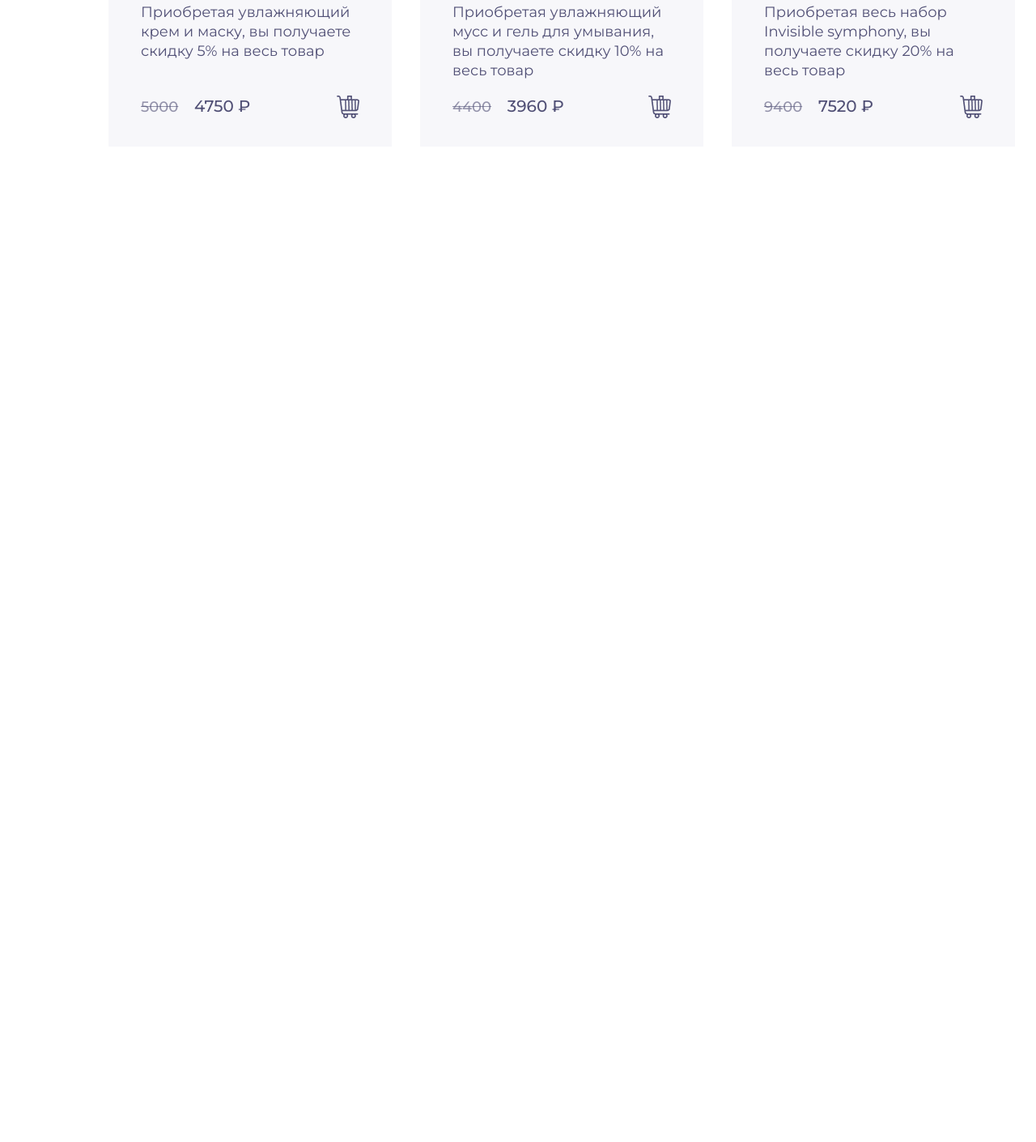
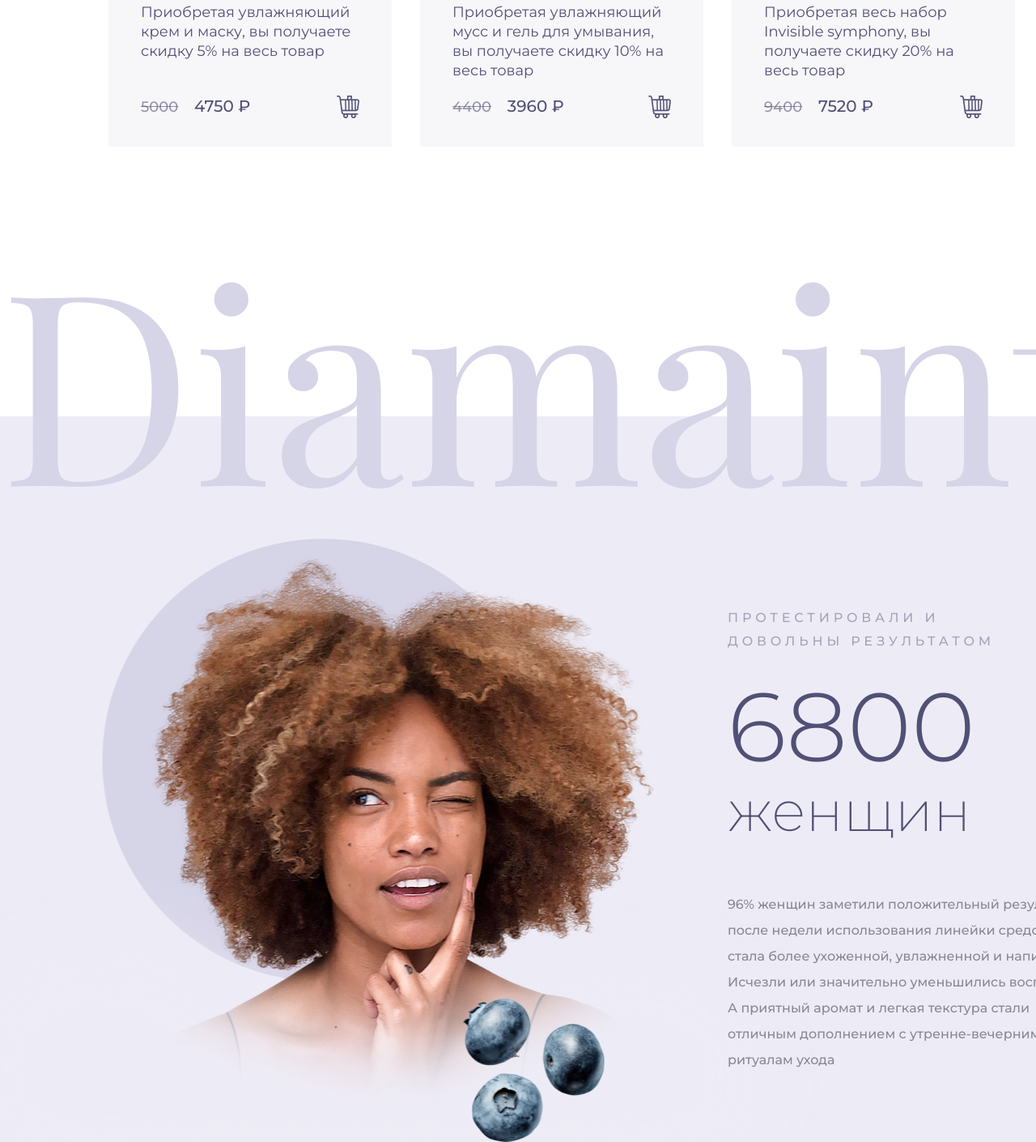
Before and after one commit to ansunrisein/diamaint, a website: page public/index.html in a window 1280 px wide. Shown: the part 4453-5863 px from the top of the page at 81% size. Before the commit the page ends 4634 px from the top, so only its background shows below. Drawn offline with nearby package versions, Linux system fonts and the light colour scheme.

Commit message:
Implement statistic section

```diff
--- a/public/index.html
+++ b/public/index.html
@@ -218,6 +218,36 @@
           </div>
         </div>
       </section>
+
+      <section class="statistic">
+        <div class="statistic__background"></div>
+        <div class="layout">
+          <h1 class="statistic__title">Diamaint</h1>
+          <div class="statistic__container">
+            <div class="statistic__image-wrapper">
+              <img class="statistic__image" src="assets/women.png" alt="" />
+            </div>
+            <div>
+              <p class="statistic__label">
+                Протестировали и <br />
+                довольны результатом
+              </p>
+              <div>
+                <span class="statistic__count">6800</span>
+                <span class="statistic__women">женщин</span>
+              </div>
+              <p class="statistic__description">
+                96% женщин заметили положительный результат уже после недели использования линейки
+                средств. Кожа стала более ухоженной, увлажненной и напитанной. Исчезли или
+                значительно уменьшились воспаления. <br />
+                А приятный аромат и легкая текстура стали <br />
+                отличным дополнением с утренне-вечерним<br />
+                ритуалам ухода
+              </p>
+            </div>
+          </div>
+        </div>
+      </section>
     </main>
   </body>
 </html>
--- a/scss/index.scss
+++ b/scss/index.scss
@@ -8,3 +8,4 @@
 @import 'promo';
 @import 'promos';
 @import 'reset';
+@import 'statistic';
--- /dev/null
+++ b/scss/statistic.scss
@@ -0,0 +1,93 @@
+.statistic {
+  position: relative;
+
+  margin-top: 131px;
+
+  &__background {
+    position: absolute;
+    bottom: 0;
+    left: 0;
+
+    z-index: -1;
+
+    width: 100%;
+    height: 1023px;
+
+    background: #edecf6;
+  }
+
+  &__container {
+    display: flex;
+    margin-top: 30px;
+  }
+
+  &__title {
+    color: #d6d4e7;
+    font-weight: normal;
+    font-style: normal;
+    font-size: 330px;
+    font-family: Playfair Display, serif;
+    line-height: 305px;
+  }
+
+  &__label {
+    margin-top: 101px;
+    margin-bottom: 26px;
+
+    color: #a5a3b9;
+    font-weight: 500;
+    font-style: normal;
+    font-size: 16px;
+    font-family: Montserrat, serif;
+    line-height: 29px;
+    letter-spacing: 0.3em;
+    text-transform: uppercase;
+  }
+
+  &__count {
+    color: #515076;
+    font-weight: 300;
+    font-style: normal;
+    font-size: 120px;
+    font-family: Montserrat, serif;
+    line-height: 131px;
+  }
+
+  &__women {
+    margin-top: 42px;
+
+    color: #515076;
+    font-weight: 200;
+    font-size: 70px;
+    font-family: Montserrat, serif;
+    line-height: 77px;
+  }
+
+  &__description {
+    margin-top: 61px;
+
+    color: #888794;
+    font-weight: 500;
+    font-style: normal;
+    font-size: 16px;
+    font-family: Montserrat, serif;
+    line-height: 32px;
+  }
+
+  &__image-wrapper {
+    position: relative;
+
+    z-index: -1;
+
+    flex-shrink: 0;
+
+    width: 899px;
+    height: 890px;
+  }
+
+  &__image {
+    position: relative;
+    left: 50%;
+    transform: translateX(-50%);
+  }
+}
```
Also changed, not shown: public/assets/women.png (added), public/style.css.
